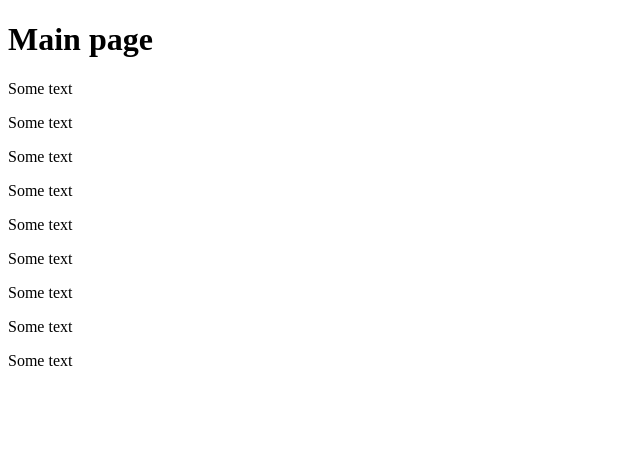
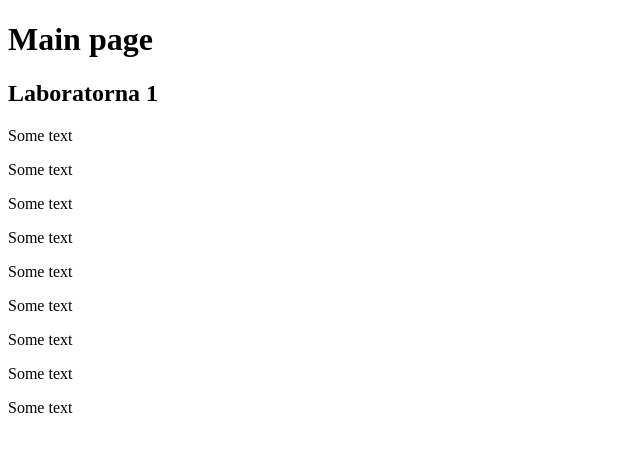
Before and after one commit to TDerCrafting/RRPS01, a plain HTML site: page index.html in a window 1280 px wide. Shown: the whole page, without its empty margins (0-640 px from the left). Drawn offline with Linux system fonts and the light colour scheme.

Commit message:
added p2

```diff
--- a/index.html
+++ b/index.html
@@ -6,6 +6,7 @@
 </head>
 <body>
    <h1>Main page</h1>
+   <h2>Laboratorna 1</h2>
    <p>Some text</p>
    <p>Some text</p>
    <p>Some text</p>
```
